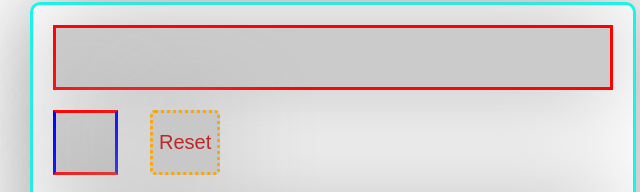
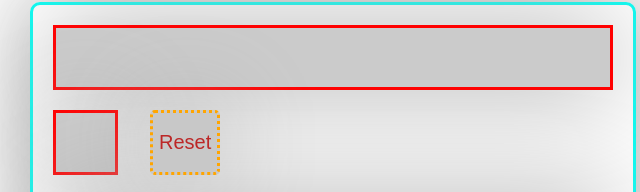
Before and after one commit to Bright140/Calculator, a plain HTML site: page index.html in a window 1280 px wide. Shown: the part 138-330 px from the top of the page, 310-950 px from the left. Drawn offline with Linux system fonts and the light colour scheme.

Commit message:
update style for calculator

```diff
--- a/style.css
+++ b/style.css
@@ -69,9 +69,7 @@ body {
 #oled-2 {
     width: 65px;
     border: 3px solid;
-    border-color: blue;
-    border-top-color: red;
-    border-bottom-color: red;
+    border-color: red;
     background-color: rgb(203, 203, 203);
     font-size: 40px;
     box-shadow: 1px 1px 100px 0.5px rgb(172, 172, 172);
```
